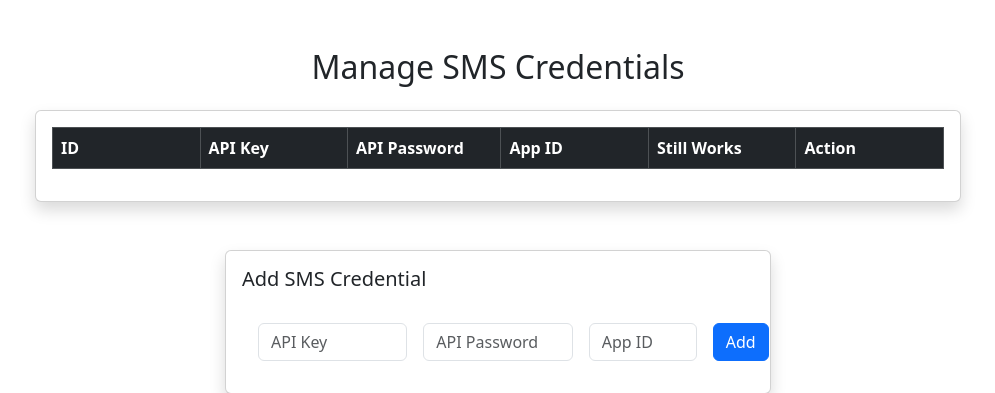
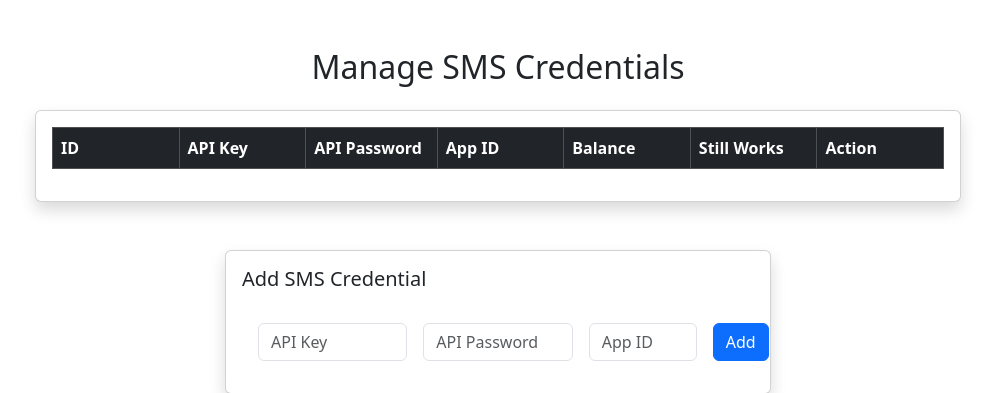
Before and after one commit to abscalibur/sahilsms, a FastAPI app: template templates/ui/creds.html in a window 1280 px wide. Shown: the part 83-476 px from the top of the page, without its empty margins (142-1137 px from the left). Run offline with FastAPI, Linux system fonts and the light colour scheme; the template is opened without the code that fills it, so the values that code supplies are empty.

Commit message:
added balance to apis

```diff
--- a/main.py
+++ b/main.py
@@ -788,6 +788,20 @@ async def ui_templates(request: Request, session: AsyncSession = Depends(get_ses
         {"request": request, "user": user, "is_admin": is_admin, "data": data}
     )
 
+async def getbalance(api_key: str, api_pwd: str, appid: str):
+    client=AsyncOnBukaClient(
+        api_key=api_key,
+        api_pwd=api_pwd,
+        appid=appid
+    )
+    try:
+        balance = await client.get_balance()
+        return balance
+    except Exception as e:
+        logger.error(f"Failed to get balance: {e}")
+        return 'No Balance'
+    pass
+
 @app.get("/ui/creds")
 async def ui_creds(request: Request,session: AsyncSession = Depends(get_session)):
     user = await allyouknow(request, session)
@@ -805,6 +819,7 @@ async def ui_creds(request: Request,session: AsyncSession = Depends(get_session)
             "api_key": c.api_key,
             "api_pwd": c.api_pwd,
             "appid": c.appid,
+            "balance": await getbalance(c.api_key, c.api_pwd, c.appid),
             "still_works": "Yes" if c.still_works else "No"
         })
     return templates.TemplateResponse("ui/creds.html", {"request": request,"user":user, "is_admin": is_admin, "data": data})
--- a/templates/ui/creds.html
+++ b/templates/ui/creds.html
@@ -89,6 +89,7 @@
                             <th>API Key</th>
                             <th>API Password</th>
                             <th>App ID</th>
+                            <th>Balance</th>
                             <th>Still Works</th>
                             <th>Action</th>
                         </tr>
@@ -100,6 +101,7 @@
                             <td>{{ row.api_key }}</td>
                             <td>{{ row.api_pwd }}</td>
                             <td>{{ row.appid }}</td>
+                            <td>{{ row.balance }}</td>
                             <td>{{ row.still_works }}</td>
                             <td>
                                 <button class="btn btn-sm btn-danger delete-cred-btn" data-id="{{ row.id }}">Delete</button>
```
Also changed, not shown: SMS_Handler/handler.py (+15 -0 lines).
